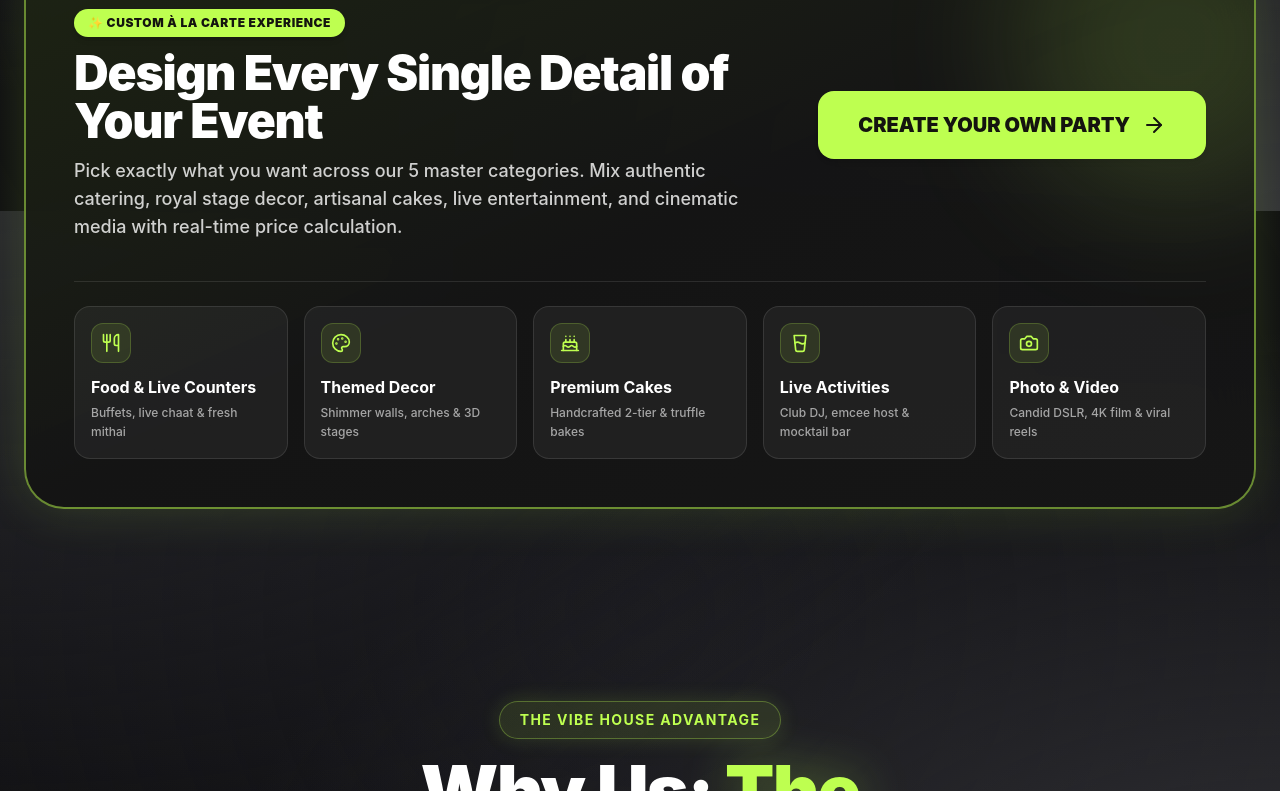
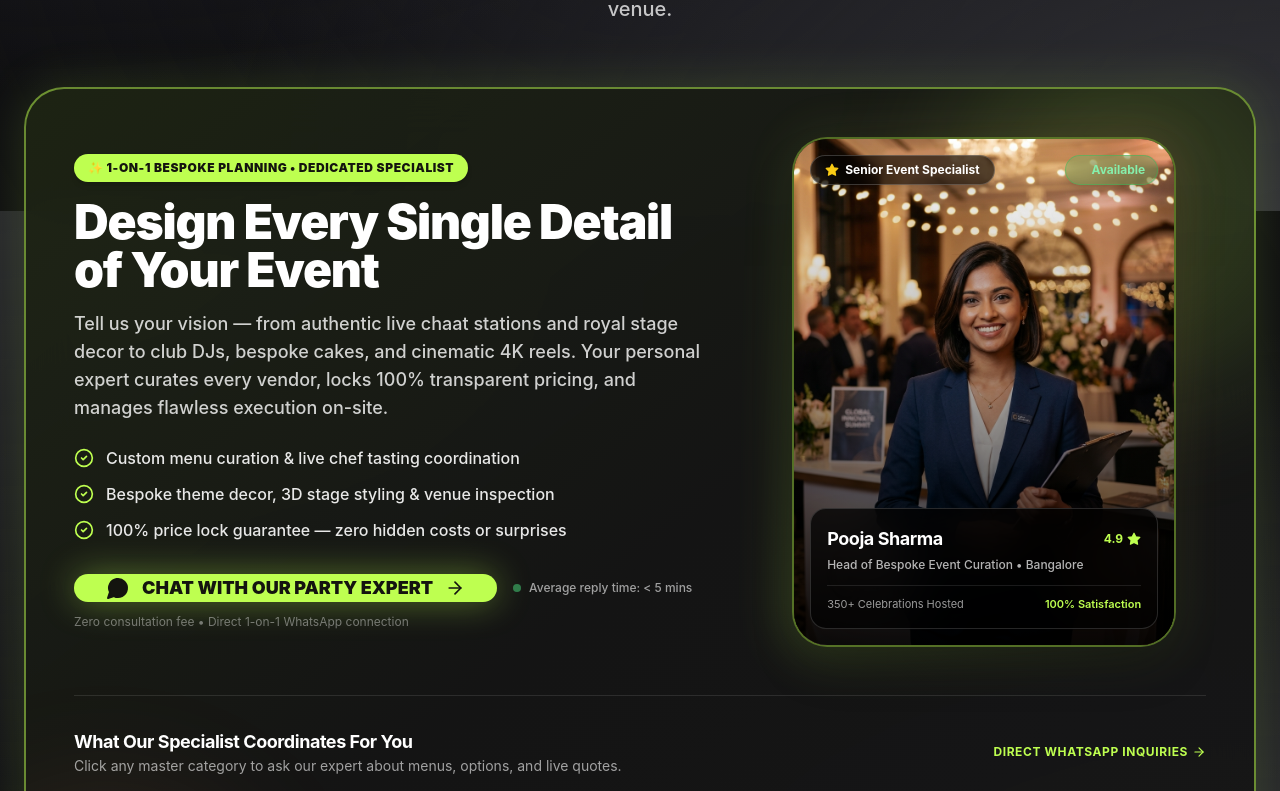
Before and after one commit to yashang-lab/TheVibeHouse, a Next.js app: page / in a window 1280 px wide. Shown: the part 2989-3780 px from the top of the page. Built offline with nearby package versions, Linux system fonts and the light colour scheme.

Commit message:
feat: reframe section into Connect to Party Planning Expert with WhatsApp lead gen and specialist portrait

```diff
--- a/components/sections/Packages.tsx
+++ b/components/sections/Packages.tsx
@@ -1,9 +1,29 @@
 "use client";
 
 import { motion } from "framer-motion";
-import Button from "../Button";
-import Link from "next/link";
-import { Sparkles, Utensils, Camera, Palette, ArrowRight, Cake, GlassWater } from "lucide-react";
+import Image from "next/image";
+import {
+  Utensils,
+  Camera,
+  Palette,
+  ArrowRight,
+  Cake,
+  GlassWater,
+  MessageCircle,
+  CheckCircle2,
+  Star,
+  Sparkles
+} from "lucide-react";
+
+// Configurable WhatsApp Contact Number (with country code, no + or spaces)
+const WHATSAPP_NUMBER = "919876543210";
+
+const getWhatsAppUrl = (topic?: string) => {
+  const message = topic
+    ? `Hi The Vibe House, I'd like to connect with your party planning expert to discuss ${topic} for my upcoming event!`
+    : "Hi The Vibe House, I'd like to connect with a party planning expert to help plan my event with custom details!";
+  return `https://wa.me/${WHATSAPP_NUMBER}?text=${encodeURIComponent(message)}`;
+};
 
 const masterCategories = [
   {
@@ -48,9 +68,10 @@ export default function Packages() {
             whileInView={{ opacity: 1, y: 0 }}
             viewport={{ once: true }}
             transition={{ duration: 0.5 }}
-            className="inline-block px-5 py-2 rounded-full bg-brand-perk/10 border border-brand-perk/30 text-brand-perk font-bold text-xs sm:text-sm uppercase tracking-widest mb-4 shadow-[0_0_20px_rgba(190,255,80,0.15)]"
+            className="inline-flex items-center gap-2 px-5 py-2 rounded-full bg-brand-perk/10 border border-brand-perk/30 text-brand-perk font-bold text-xs sm:text-sm uppercase tracking-widest mb-4 shadow-[0_0_20px_rgba(190,255,80,0.15)]"
           >
-            Transparent Pricing & Custom Curation
+            <Sparkles className="w-4 h-4 text-brand-perk" />
+            VIP Concierge & Bespoke Curation
           </motion.div>
 
           <motion.h2
@@ -60,7 +81,7 @@ export default function Packages() {
             transition={{ duration: 0.6, delay: 0.1 }}
             className="text-4xl sm:text-5xl md:text-6xl lg:text-7xl font-black text-white tracking-tight leading-[1.08] mb-4"
           >
-            Create Your <span className="text-brand-perk drop-shadow-[0_0_25px_rgba(190,255,80,0.35)]">Own Party</span>
+            Connect With Our <span className="text-brand-perk drop-shadow-[0_0_25px_rgba(190,255,80,0.35)]">Party Planning Expert</span>
           </motion.h2>
 
           <motion.p
@@ -70,11 +91,11 @@ export default function Packages() {
             transition={{ duration: 0.6, delay: 0.2 }}
             className="text-lg md:text-xl text-white/75 max-w-2xl mx-auto font-medium"
           >
-            Select food, theme, cakes, activities, and media à la carte with 100% price transparency. No forced packages.
+            Skip the guesswork. Just like an enterprise concierge, our dedicated event specialists design, coordinate, and execute every minute detail of your celebration — tailored precisely to your taste, budget, and venue.
           </motion.p>
         </div>
 
-        {/* Hero A La Carte CTA Card */}
+        {/* Hero Bespoke Concierge Card */}
         <motion.div
           initial={{ opacity: 0, y: 25 }}
           whileInView={{ opacity: 1, y: 0 }}
@@ -83,42 +104,157 @@ export default function Packages() {
           className="rounded-[2.5rem] bg-gradient-to-br from-[#1F2614]/90 via-[#141414]/95 to-[#161616]/95 border-2 border-brand-perk/50 p-6 sm:p-10 lg:p-12 shadow-[0_0_50px_rgba(190,255,80,0.15)] relative overflow-hidden backdrop-blur-xl"
         >
           {/* Subtle glow orb */}
-          <div className="absolute top-0 right-0 -mr-20 -mt-20 w-80 h-80 bg-brand-perk/15 rounded-full blur-3xl pointer-events-none" />
+          <div className="absolute top-0 right-0 -mr-20 -mt-20 w-96 h-96 bg-brand-perk/15 rounded-full blur-3xl pointer-events-none" />
+          <div className="absolute bottom-0 left-0 -ml-20 -mb-20 w-80 h-80 bg-brand-orange/10 rounded-full blur-3xl pointer-events-none" />
 
           <div className="relative z-10">
-            <div className="flex flex-col lg:flex-row lg:items-center justify-between gap-8 mb-10">
-              <div className="max-w-2xl">
-                <span className="inline-block px-3.5 py-1.5 rounded-full text-xs font-black uppercase tracking-wider bg-brand-perk text-[#14140F] mb-3 shadow-md">
-                  ✨ Custom À La Carte Experience
-                </span>
-                <h3 className="text-2xl sm:text-4xl md:text-5xl font-black text-white tracking-tight leading-tight mb-3">
+            <div className="grid grid-cols-1 lg:grid-cols-12 gap-8 lg:gap-12 items-center mb-12">
+
+              {/* Left Column: Value Proposition & Direct WhatsApp Lead Gen */}
+              <div className="lg:col-span-7">
+                <div className="inline-flex items-center gap-2 px-3.5 py-1.5 rounded-full text-xs font-black uppercase tracking-wider bg-brand-perk text-[#14140F] mb-4 shadow-md">
+                  <span>✨ 1-on-1 Bespoke Planning • Dedicated Specialist</span>
+                </div>
+
+                <h3 className="text-2xl sm:text-4xl md:text-5xl font-black text-white tracking-tight leading-tight mb-4">
                   Design Every Single Detail of Your Event
                 </h3>
-                <p className="text-white/80 text-base md:text-lg font-medium leading-relaxed">
-                  Pick exactly what you want across our 5 master categories. Mix authentic catering, royal stage decor, artisanal cakes, live entertainment, and cinematic media with real-time price calculation.
+
+                <p className="text-white/80 text-base sm:text-lg font-medium leading-relaxed mb-6">
+                  Tell us your vision — from authentic live chaat stations and royal stage decor to club DJs, bespoke cakes, and cinematic 4K reels. Your personal expert curates every vendor, locks 100% transparent pricing, and manages flawless execution on-site.
                 </p>
+
+                {/* Trust Points */}
+                <div className="space-y-3 mb-8">
+                  <div className="flex items-center gap-3 text-white/90 text-sm sm:text-base font-medium">
+                    <CheckCircle2 className="w-5 h-5 text-brand-perk shrink-0" />
+                    <span>Custom menu curation & live chef tasting coordination</span>
                   </div>
-
-              <div className="shrink-0">
-                <Link href="/create-your-party">
-                  <Button size="lg" className="w-full sm:w-auto bg-brand-perk text-[#14140F] hover:bg-[#a6e546] font-black text-base sm:text-lg md:text-xl px-8 sm:px-10 py-5 rounded-2xl shadow-[0_0_35px_rgba(190,255,80,0.4)] hover:scale-105 transition-all flex items-center justify-center gap-3 border-none">
-                    CREATE YOUR OWN PARTY
-                    <ArrowRight className="w-6 h-6" />
-                  </Button>
-                </Link>
+                  <div className="flex items-center gap-3 text-white/90 text-sm sm:text-base font-medium">
+                    <CheckCircle2 className="w-5 h-5 text-brand-perk shrink-0" />
+                    <span>Bespoke theme decor, 3D stage styling & venue inspection</span>
+                  </div>
+                  <div className="flex items-center gap-3 text-white/90 text-sm sm:text-base font-medium">
+                    <CheckCircle2 className="w-5 h-5 text-brand-perk shrink-0" />
+                    <span>100% price lock guarantee — zero hidden costs or surprises</span>
                   </div>
                 </div>
 
-            {/* 5 Master Categories Visual Grid */}
-            <div className="grid grid-cols-2 sm:grid-cols-3 lg:grid-cols-5 gap-4 pt-6 border-t border-white/10">
+                {/* Primary WhatsApp CTA Button */}
+                <div className="flex flex-col sm:flex-row sm:items-center gap-4">
+                  <a
+                    href={getWhatsAppUrl()}
+                    target="_blank"
+                    rel="noopener noreferrer"
+                    className="inline-flex items-center justify-center gap-3 bg-brand-perk text-[#14140F] hover:bg-[#a6e546] font-black text-base sm:text-lg px-8 py-4.5 rounded-2xl shadow-[0_0_35px_rgba(190,255,80,0.4)] hover:scale-105 active:scale-95 transition-all group"
+                  >
+                    <MessageCircle className="w-6 h-6 fill-current" />
+                    <span>CHAT WITH OUR PARTY EXPERT</span>
+                    <ArrowRight className="w-5 h-5 group-hover:translate-x-1 transition-transform" />
+                  </a>
+
+                  <div className="flex items-center gap-2 text-xs text-white/60 font-medium">
+                    <span className="w-2 h-2 rounded-full bg-green-400 animate-pulse" />
+                    <span>Average reply time: &lt; 5 mins</span>
+                  </div>
+                </div>
+
+                <div className="mt-3 text-xs text-white/40">
+                  Zero consultation fee • Direct 1-on-1 WhatsApp connection
+                </div>
+              </div>
+
+              {/* Right Column: Representative Portrait */}
+              <div className="lg:col-span-5 flex justify-center">
+                <div className="relative w-full max-w-sm">
+
+                  {/* Decorative Frame Glow */}
+                  <div className="absolute -inset-2 bg-gradient-to-tr from-brand-perk/30 via-brand-perk/10 to-brand-orange/20 rounded-[2.5rem] blur-xl opacity-75" />
+
+                  {/* Portrait Card */}
+                  <div className="relative rounded-[2.2rem] overflow-hidden border-2 border-brand-perk/40 bg-black/60 shadow-2xl">
+                    <div className="relative aspect-[3/4] w-full">
+                      <Image
+                        src="/party-planner.jpg"
+                        alt="The Vibe House Party Planning Expert"
+                        fill
+                        className="object-cover object-top hover:scale-105 transition-transform duration-700"
+                        priority
+                      />
+
+                      {/* Gradient scrim for text legibility */}
+                      <div className="absolute inset-0 bg-gradient-to-t from-black/90 via-black/30 to-transparent" />
+
+                      {/* Top VIP Badge */}
+                      <div className="absolute top-4 left-4 right-4 flex items-center justify-between">
+                        <div className="px-3.5 py-1.5 rounded-full bg-black/60 backdrop-blur-md border border-white/20 text-white font-bold text-xs flex items-center gap-1.5 shadow-lg">
+                          <Star className="w-3.5 h-3.5 text-yellow-400 fill-yellow-400" />
+                          <span>Senior Event Specialist</span>
+                        </div>
+                        <div className="px-3 py-1.5 rounded-full bg-green-500/20 backdrop-blur-md border border-green-500/40 text-green-300 font-bold text-xs flex items-center gap-1.5 shadow-lg">
+                          <span className="w-2 h-2 rounded-full bg-green-400 animate-ping" />
+                          <span>Available</span>
+                        </div>
+                      </div>
+
+                      {/* Bottom Profile Details Card */}
+                      <div className="absolute bottom-4 left-4 right-4 p-4 rounded-2xl bg-black/75 backdrop-blur-xl border border-white/15 shadow-2xl">
+                        <div className="flex items-center justify-between mb-1">
+                          <div className="text-white font-bold text-base sm:text-lg tracking-tight">
+                            Pooja Sharma
+                          </div>
+                          <div className="flex items-center gap-1 text-brand-perk text-xs font-bold">
+                            <span>4.9</span>
+                            <Star className="w-3.5 h-3.5 fill-current" />
+                          </div>
+                        </div>
+
+                        <div className="text-white/70 text-xs font-medium mb-3">
+                          Head of Bespoke Event Curation • Bangalore
+                        </div>
+
+                        <div className="pt-2.5 border-t border-white/10 flex items-center justify-between text-[11px] text-white/60">
+                          <span>350+ Celebrations Hosted</span>
+                          <span className="text-brand-perk font-semibold">100% Satisfaction</span>
+                        </div>
+                      </div>
+
+                    </div>
+                  </div>
+                </div>
+              </div>
+
+            </div>
+
+            {/* 5 Master Categories Coordinated by the Expert */}
+            <div className="pt-8 border-t border-white/10">
+              <div className="flex flex-col sm:flex-row sm:items-center justify-between gap-2 mb-6">
+                <div>
+                  <h4 className="text-lg font-bold text-white tracking-tight">
+                    What Our Specialist Coordinates For You
+                  </h4>
+                  <p className="text-xs sm:text-sm text-white/60">
+                    Click any master category to ask our expert about menus, options, and live quotes.
+                  </p>
+                </div>
+                <div className="text-xs text-brand-perk font-bold uppercase tracking-wider flex items-center gap-1">
+                  <span>Direct WhatsApp Inquiries</span>
+                  <ArrowRight className="w-3.5 h-3.5" />
+                </div>
+              </div>
+
+              <div className="grid grid-cols-2 sm:grid-cols-3 lg:grid-cols-5 gap-4">
                 {masterCategories.map((cat, idx) => {
                   const Icon = cat.icon;
                   return (
-                  <Link
+                    <a
                       key={idx}
-                    href="/create-your-party"
-                    className="p-4 rounded-2xl bg-white/5 border border-white/10 hover:border-brand-perk hover:bg-white/10 transition-all group cursor-pointer"
+                      href={getWhatsAppUrl(cat.name)}
+                      target="_blank"
+                      rel="noopener noreferrer"
+                      className="p-4 rounded-2xl bg-white/5 border border-white/10 hover:border-brand-perk hover:bg-white/10 transition-all group cursor-pointer flex flex-col justify-between"
                     >
+                      <div>
                         <div className="w-10 h-10 rounded-xl bg-brand-perk/10 border border-brand-perk/20 flex items-center justify-center text-brand-perk mb-3 group-hover:scale-110 transition-transform">
                           <Icon className="w-5 h-5" />
                         </div>
@@ -128,10 +264,18 @@ export default function Packages() {
                         <div className="text-xs text-white/60 mt-1 font-medium leading-relaxed hidden sm:block">
                           {cat.detail}
                         </div>
-                  </Link>
+                      </div>
+
+                      <div className="mt-3 pt-2 border-t border-white/5 text-[11px] font-bold text-brand-perk opacity-80 group-hover:opacity-100 flex items-center gap-1">
+                        <span>Ask Expert</span>
+                        <ArrowRight className="w-3 h-3 group-hover:translate-x-0.5 transition-transform" />
+                      </div>
+                    </a>
                   );
                 })}
               </div>
+            </div>
+
           </div>
         </motion.div>
 
```
Also changed, not shown: public/party-planner.jpg (added). Lines whose indentation alone changed are shown as unchanged.
